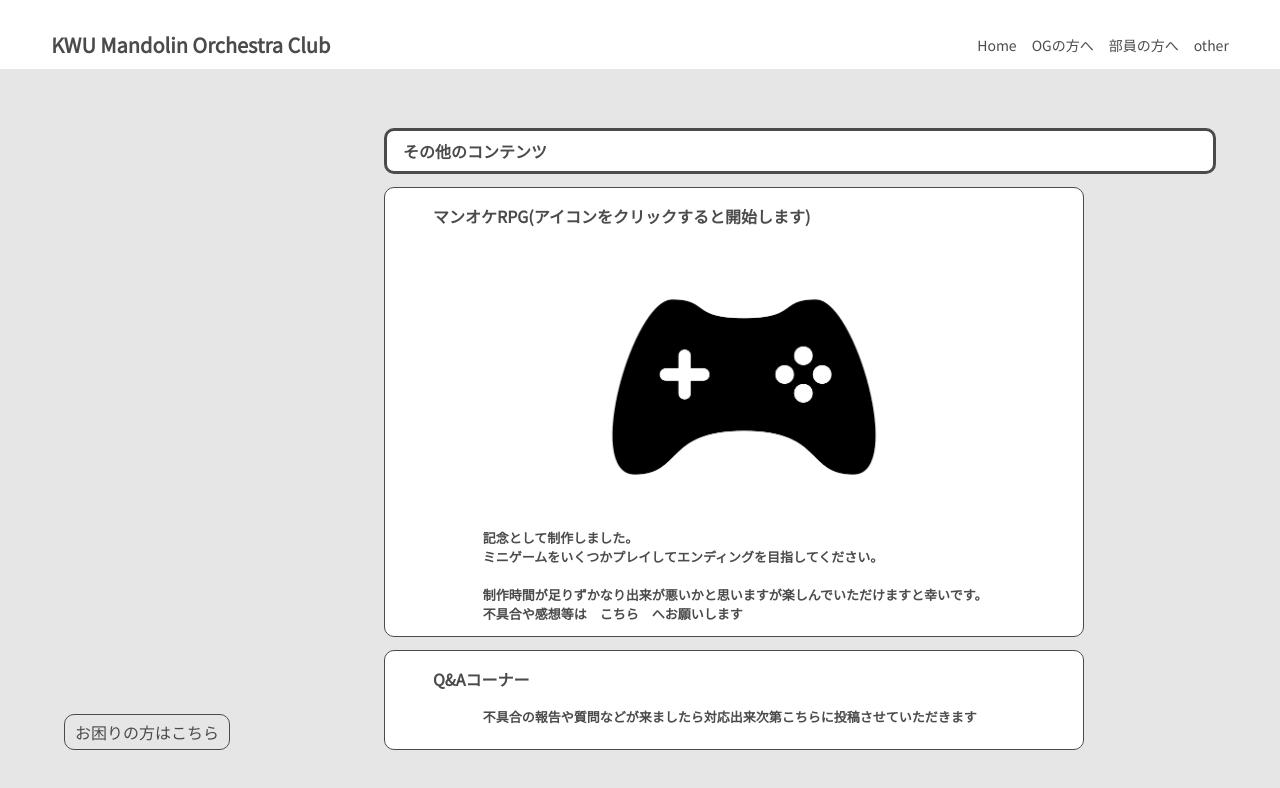
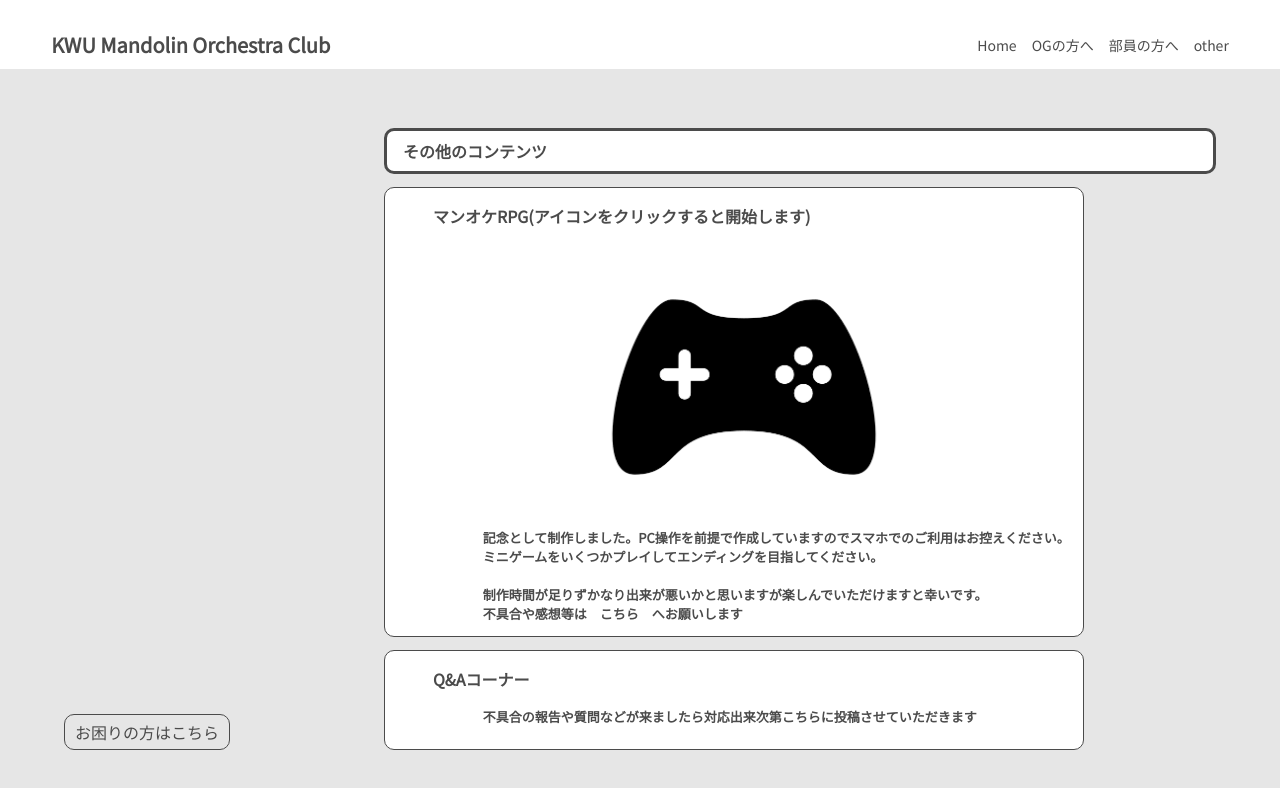
Before and after one commit to kwu-mandolin/club.act, a plain HTML site: page Other/other.html in a window 1280 px wide. Drawn offline with Linux system fonts and the light colour scheme.

Commit message:
Update other.html

```diff
--- a/Other/other.html
+++ b/Other/other.html
@@ -30,7 +30,7 @@
         <div class="center-game" style="background-image: url('game_icon.png');"></div>
         </a>
         <div class="info">
-            記念として制作しました。<br>
+            記念として制作しました。PC操作を前提で作成していますのでスマホでのご利用はお控えください。<br>
             ミニゲームをいくつかプレイしてエンディングを目指してください。<br><br>
             制作時間が足りずかなり出来が悪いかと思いますが楽しんでいただけますと幸いです。<br>
             不具合や感想等は　<a href="https://forms.gle/c6dFv1PQW6mJK19WA" target="_blank">こちら</a>　へお願いします
```
